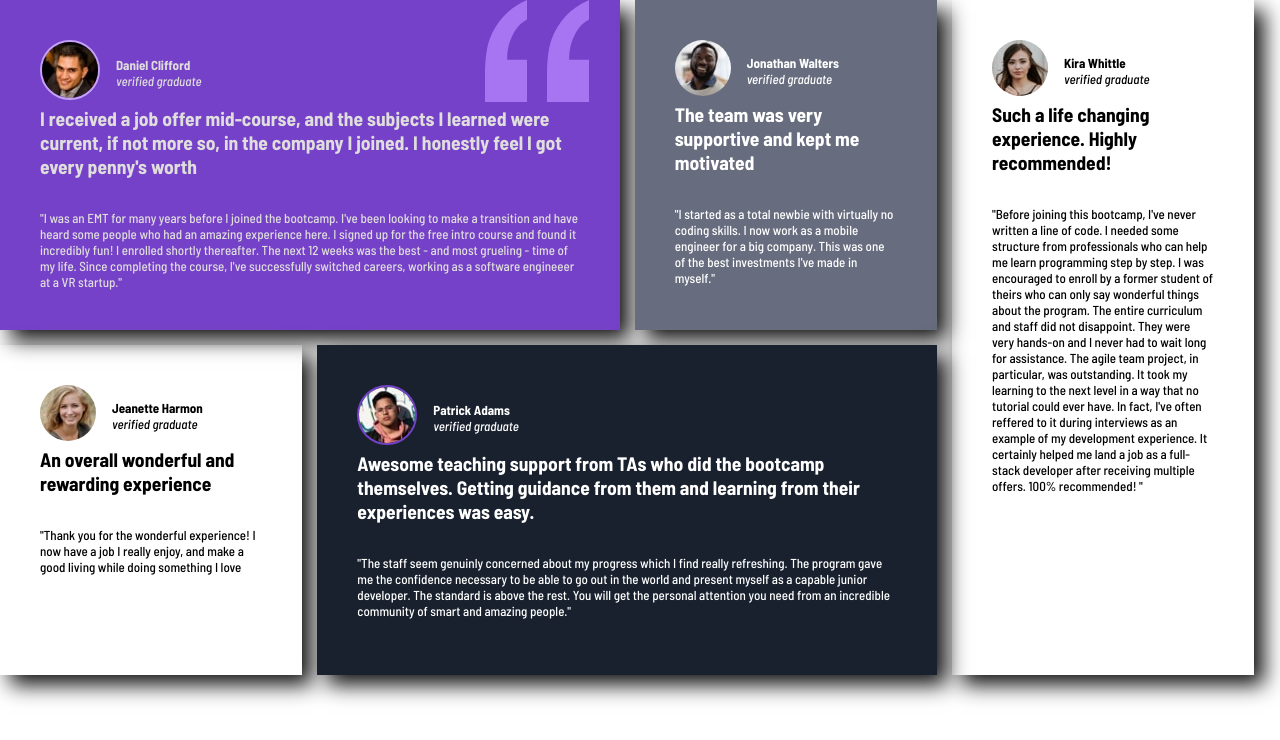
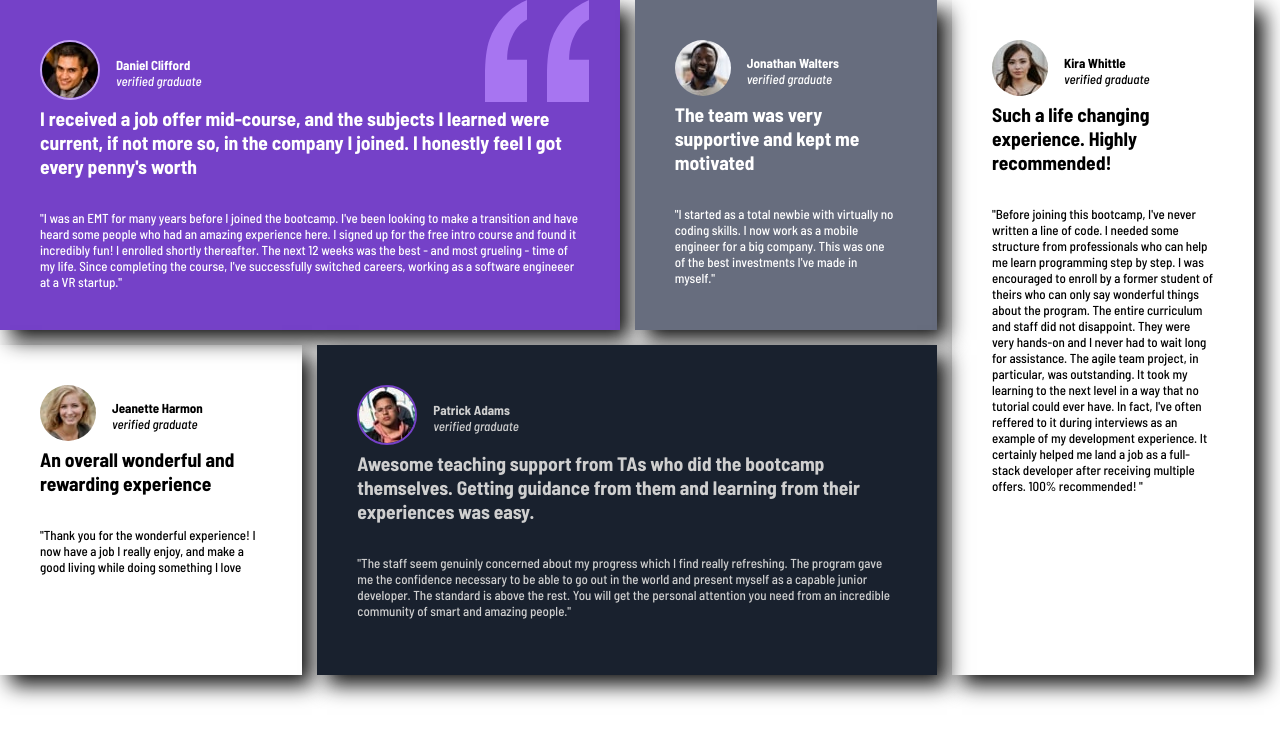
Before and after one commit to Balxkodehodet/css-advancedopg1, a plain HTML site: page index.html in a window 1280 px wide. Drawn offline with Linux system fonts and the light colour scheme; a web font is replaced by a local one.

Commit message:
changed color from white to gray on card 5

```diff
--- a/style.css
+++ b/style.css
@@ -48,7 +48,7 @@ svg {
 .nrone {
   position: relative;
   background-color: hsl(263, 55%, 52%);
-  color: rgb(223, 221, 221);
+  color: hsl(0, 0%, 100%);
   gap: 1%;
   max-width: 100%;
   z-index: -10;
@@ -65,7 +65,7 @@ svg {
 } */
 .nrfive {
   background-color: hsl(219, 29%, 14%);
-  color: hsl(0, 0%, 100%);
+  color: hsl(0, 0%, 81%);
 }
 .testimonials-container {
   display: grid;
```
